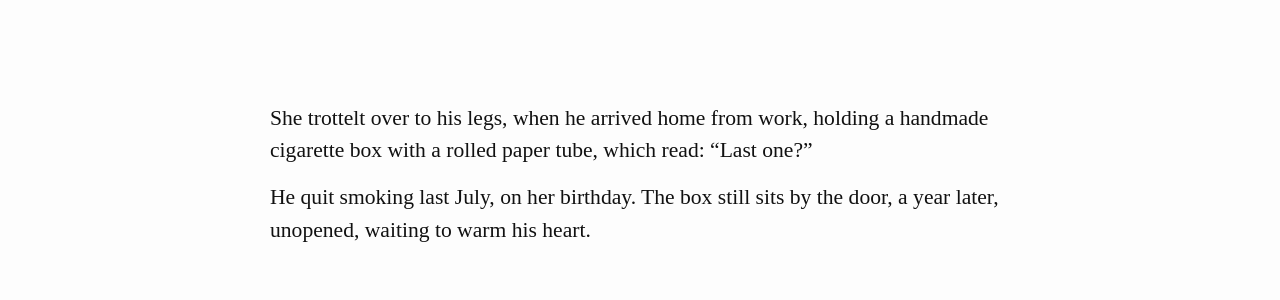
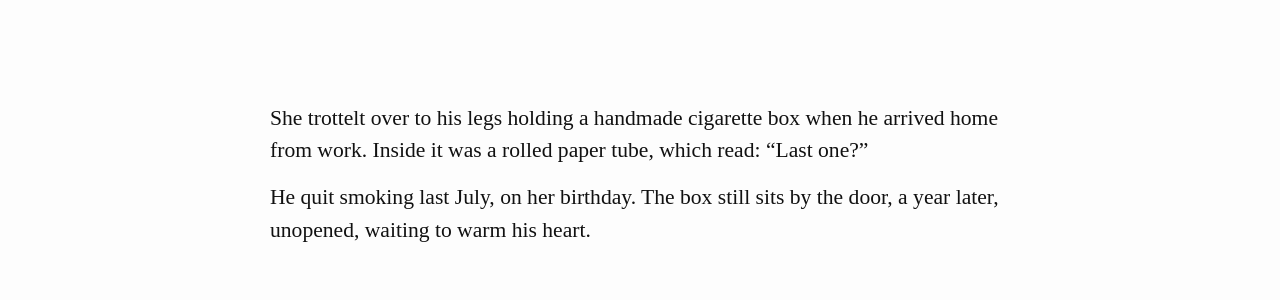
Before and after one commit to MasterMedo/mastermedo.github.io, a Jekyll site: the page built from _posts/2020-01-14-fathers-day-gift.md, in a window 1280 px wide. Shown: the part 817-1117 px from the top of the page. Built offline with Jekyll 4.4.1, drawn with Linux system fonts in a browser that asks for light colours; some web fonts are replaced; comment, search, counter and statistics services are not loaded.

Commit message:
update story

```diff
--- a/_posts/2020-01-14-fathers-day-gift.md
+++ b/_posts/2020-01-14-fathers-day-gift.md
@@ -2,7 +2,7 @@
 title: Father's day gift
 category: stories
 ---
-She trottelt over to his legs, when he arrived home from work, holding a handmade cigarette box with a rolled paper tube, which read: "Last one?"
+She trottelt over to his legs holding a handmade cigarette box when he arrived home from work. Inside it was a rolled paper tube, which read: "Last one?"
 
 He quit smoking last July, on her birthday.
 The box still sits by the door, a year later, unopened, waiting to warm his heart.
```
